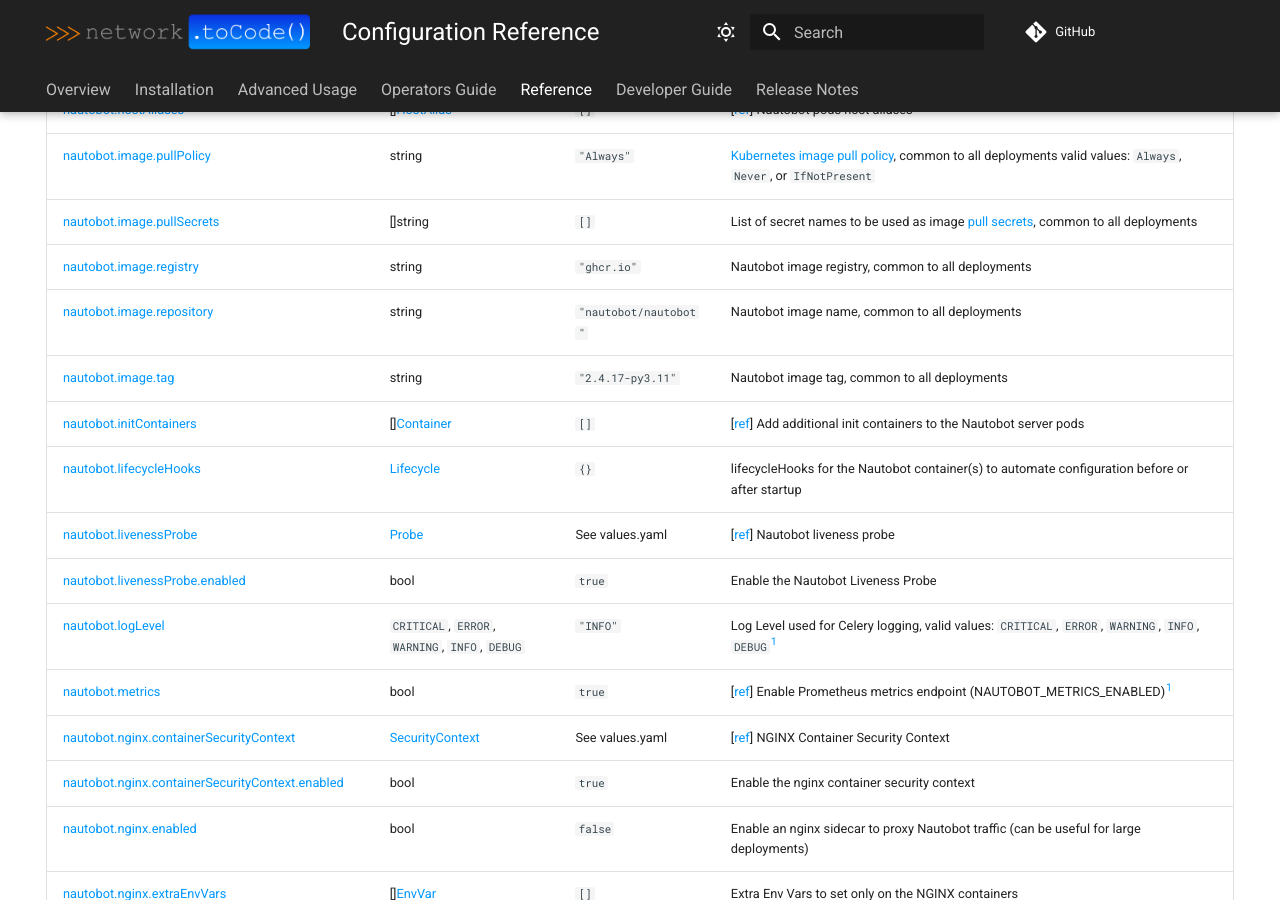
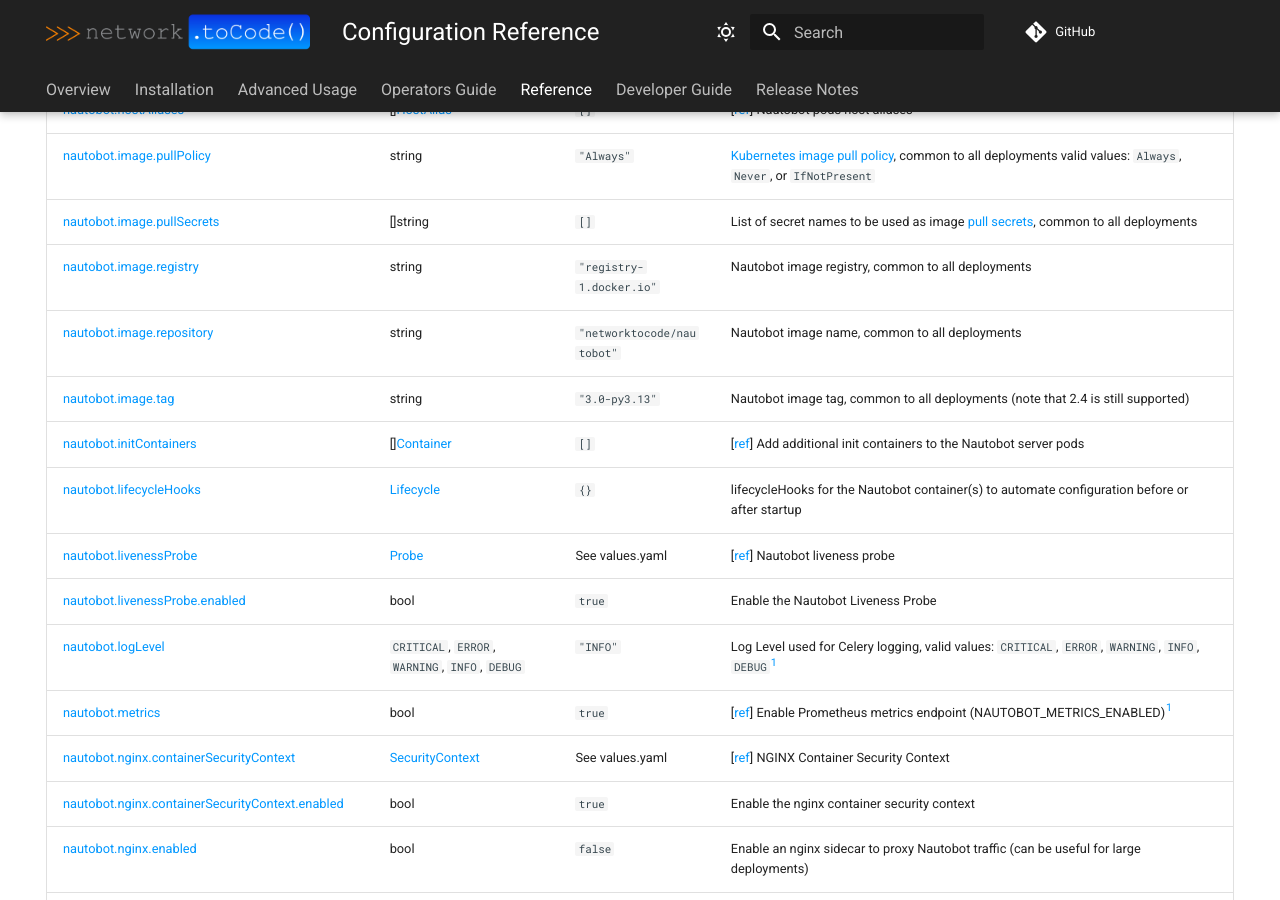
Before and after one commit to nautobot/helm-charts, an MkDocs documentation site: the page built from docs/configuration/reference.md, in a window 1280 px wide and 900 px high, scrolled down 7807 px. Built offline with MkDocs 1.6.1 and Material for MkDocs 9.7.7, drawn with Linux system fonts in a browser that asks for light colours; comment, search, counter and statistics services are not loaded.

Commit message:
Change Default Registry and Image (#660)

```diff
--- a/cSpell_dict.txt
+++ b/cSpell_dict.txt
@@ -52,6 +52,7 @@
 nautobot
 nautobots
 nautobotuser
+networktocode
 nginxinc
 nginxmetrics
 nindent
--- a/docs/configuration/reference.md
+++ b/docs/configuration/reference.md
@@ -174,9 +174,9 @@
 | <a name="nautobot.hostAliases">[nautobot.hostAliases](https://github.com/nautobot/helm-charts/blob/main/charts/nautobot/values.yaml#L151)</a> | [][HostAlias](https://kubernetes.io/docs/reference/kubernetes-api/workload-resources/pod-v1/#hostname-and-name-resolution) | `[]` | [[ref](https://kubernetes.io/docs/concepts/services-networking/add-entries-to-pod-etc-hosts-with-host-aliases/)] Nautobot pods host aliases |
 | <a name="nautobot.image.pullPolicy">[nautobot.image.pullPolicy](https://github.com/nautobot/helm-charts/blob/main/charts/nautobot/values.yaml#L46)</a> | string | `"Always"` | [Kubernetes image pull policy](https://kubernetes.io/docs/concepts/containers/images/), common to all deployments valid values: `Always`, `Never`, or `IfNotPresent` |
 | <a name="nautobot.image.pullSecrets">[nautobot.image.pullSecrets](https://github.com/nautobot/helm-charts/blob/main/charts/nautobot/values.yaml#L48)</a> | []string | `[]` | List of secret names to be used as image [pull secrets](https://kubernetes.io/docs/tasks/configure-pod-container/pull-image-private-registry/), common to all deployments |
-| <a name="nautobot.image.registry">[nautobot.image.registry](https://github.com/nautobot/helm-charts/blob/main/charts/nautobot/values.yaml#L40)</a> | string | `"ghcr.io"` | Nautobot image registry, common to all deployments |
-| <a name="nautobot.image.repository">[nautobot.image.repository](https://github.com/nautobot/helm-charts/blob/main/charts/nautobot/values.yaml#L42)</a> | string | `"nautobot/nautobot"` | Nautobot image name, common to all deployments |
-| <a name="nautobot.image.tag">[nautobot.image.tag](https://github.com/nautobot/helm-charts/blob/main/charts/nautobot/values.yaml#L44)</a> | string | `"2.4.17-py3.11"` | Nautobot image tag, common to all deployments |
+| <a name="nautobot.image.registry">[nautobot.image.registry](https://github.com/nautobot/helm-charts/blob/main/charts/nautobot/values.yaml#L40)</a> | string | `"registry-1.docker.io"` | Nautobot image registry, common to all deployments |
+| <a name="nautobot.image.repository">[nautobot.image.repository](https://github.com/nautobot/helm-charts/blob/main/charts/nautobot/values.yaml#L42)</a> | string | `"networktocode/nautobot"` | Nautobot image name, common to all deployments |
+| <a name="nautobot.image.tag">[nautobot.image.tag](https://github.com/nautobot/helm-charts/blob/main/charts/nautobot/values.yaml#L44)</a> | string | `"3.0-py3.13"` | Nautobot image tag, common to all deployments (note that 2.4 is still supported) |
 | <a name="nautobot.initContainers">[nautobot.initContainers](https://github.com/nautobot/helm-charts/blob/main/charts/nautobot/values.yaml#L219)</a> | [][Container](https://kubernetes.io/docs/reference/kubernetes-api/workload-resources/pod-v1/#Container) | `[]` | [[ref](https://kubernetes.io/docs/concepts/workloads/pods/init-containers/)] Add additional init containers to the Nautobot server pods |
 | <a name="nautobot.lifecycleHooks">[nautobot.lifecycleHooks](https://github.com/nautobot/helm-charts/blob/main/charts/nautobot/values.yaml#L191)</a> | [Lifecycle](https://kubernetes.io/docs/reference/kubernetes-api/workload-resources/pod-v1/#lifecycle) | `{}` | lifecycleHooks for the Nautobot container(s) to automate configuration before or after startup |
 | <a name="nautobot.livenessProbe">[nautobot.livenessProbe](https://github.com/nautobot/helm-charts/blob/main/charts/nautobot/values.yaml#L60)</a> | [Probe](https://kubernetes.io/docs/reference/kubernetes-api/workload-resources/pod-v1/#lifecycle-1) | See values.yaml | [[ref](https://kubernetes.io/docs/tasks/configure-pod-container/configure-liveness-readiness-startup-probes/#configure-probes)] Nautobot liveness probe |
```
Also changed, not shown: charts/nautobot/README.md (+3 -3 lines), 1 other file.
